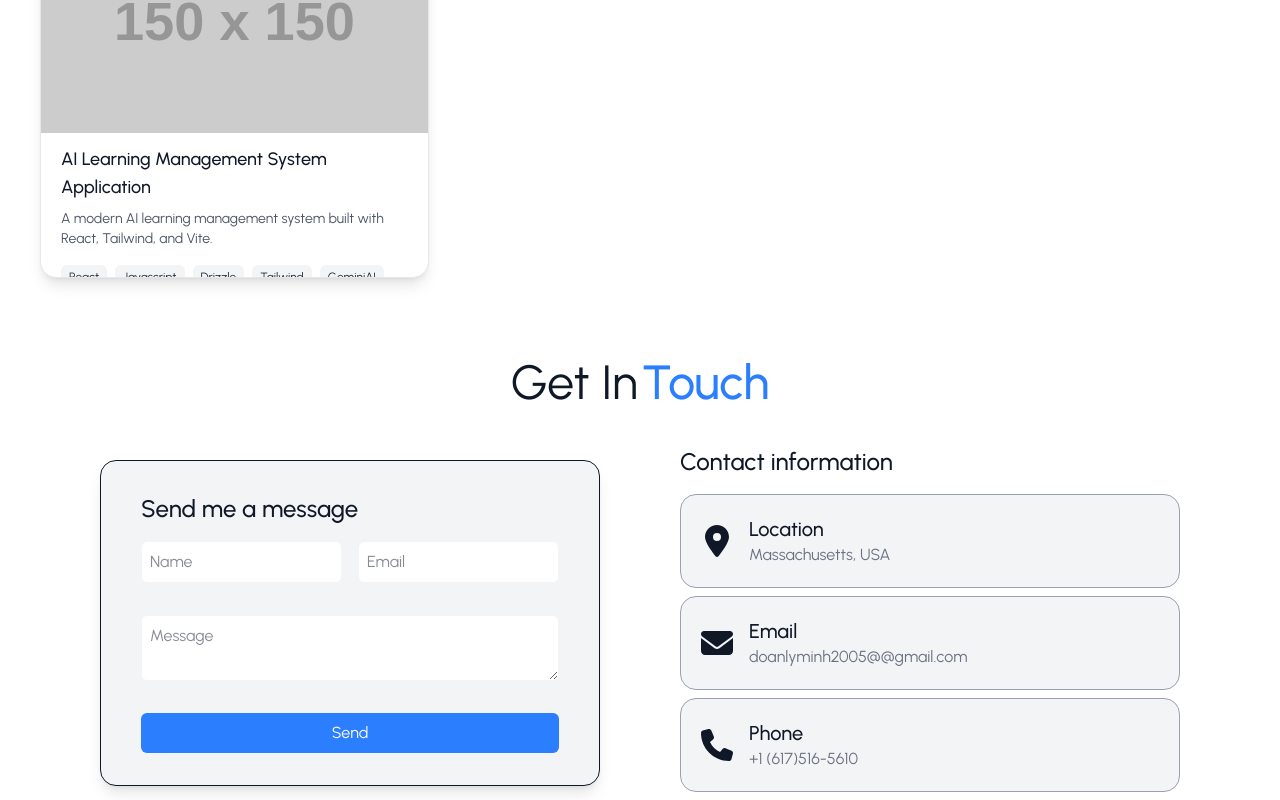
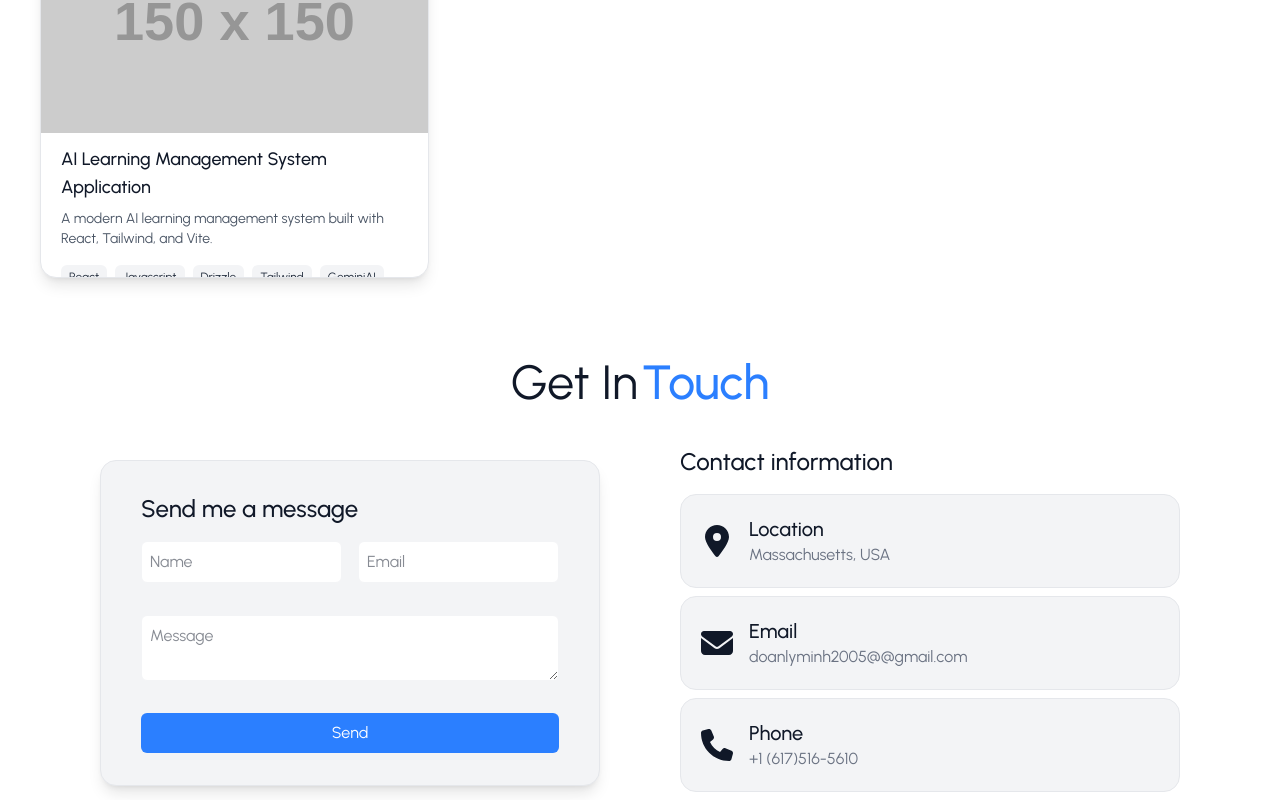
Before and after one commit to minmin1805/Personal-Portfolio-Web-App, a React (Vite) app in the folder frontend/: page / in a window 1280 px wide. Shown: the part 2994-3794 px from the top of the page. Built offline with nearby package versions, Linux system fonts and the light colour scheme.

Commit message:
fix styling for getintouch section

```diff
--- a/frontend/src/components/Sections/GetInTouch.jsx
+++ b/frontend/src/components/Sections/GetInTouch.jsx
@@ -48,12 +48,12 @@ function GetInTouch() {
         </motion.h2>
       </motion.div>
 
-      <motion.div className="flex flex-row gap-20 mt-10 justify-center items-center">
+      <motion.div className="flex flex-col gap-20 mt-10 justify-center items-center sm:flex-row">
         {/* Send me a message */}
         <motion.div
           className={`${
-            isDarkMode ? "bg-gray-900" : "bg-gray-100"
-          } px-10 py-8 border-1 rounded-2xl shadow-lg`}
+            isDarkMode ? "bg-gray-900 border-gray-400" : "bg-gray-100 border-gray-200"
+          } px-10 py-8 border-1  rounded-2xl shadow-lg`}
         >
           <motion.h2
             className={`${
@@ -120,8 +120,8 @@ function GetInTouch() {
 
               <motion.div
                 className={`${
-                  isDarkMode ? "bg-gray-900" : "bg-gray-100"
-                } flex flex-row p-5 border-1 border-gray-400 rounded-2xl w-full gap-4 items-center`}
+                  isDarkMode ? "bg-gray-900 border-gray-400" : "bg-gray-100 border-gray-200"
+                } flex flex-row p-5 border-1 rounded-2xl w-full gap-4 items-center`}
               >
                 <FaLocationDot className="w-8 h-8" />
                 <motion.div className="flex flex-col">
@@ -143,8 +143,8 @@ function GetInTouch() {
 
             <motion.div
               className={`${
-                isDarkMode ? "bg-gray-900" : "bg-gray-100"
-              } flex flex-row p-5 border-1 border-gray-400 rounded-2xl w-full gap-4 items-center`}
+                isDarkMode ? "bg-gray-900 border-gray-400" : "bg-gray-100 border-gray-200"
+              } flex flex-row p-5 border-1 rounded-2xl w-full gap-4 items-center`}
             >
                 <FaEnvelope className="w-8 h-8" />
                 <motion.div className="flex flex-col">
@@ -163,8 +163,8 @@ function GetInTouch() {
 
             <motion.div
               className={`${
-                isDarkMode ? "bg-gray-900" : "bg-gray-100"
-              } flex flex-row p-5 border-1 border-gray-400 rounded-2xl w-full gap-4 items-center`}
+                isDarkMode ? "bg-gray-900 border-gray-400" : "bg-gray-100 border-gray-200"
+              } flex flex-row p-5 border-1 rounded-2xl w-full gap-4 items-center`}
             >
                 <FaPhone className="w-8 h-8" />
                 <motion.div className="flex flex-col">
```
